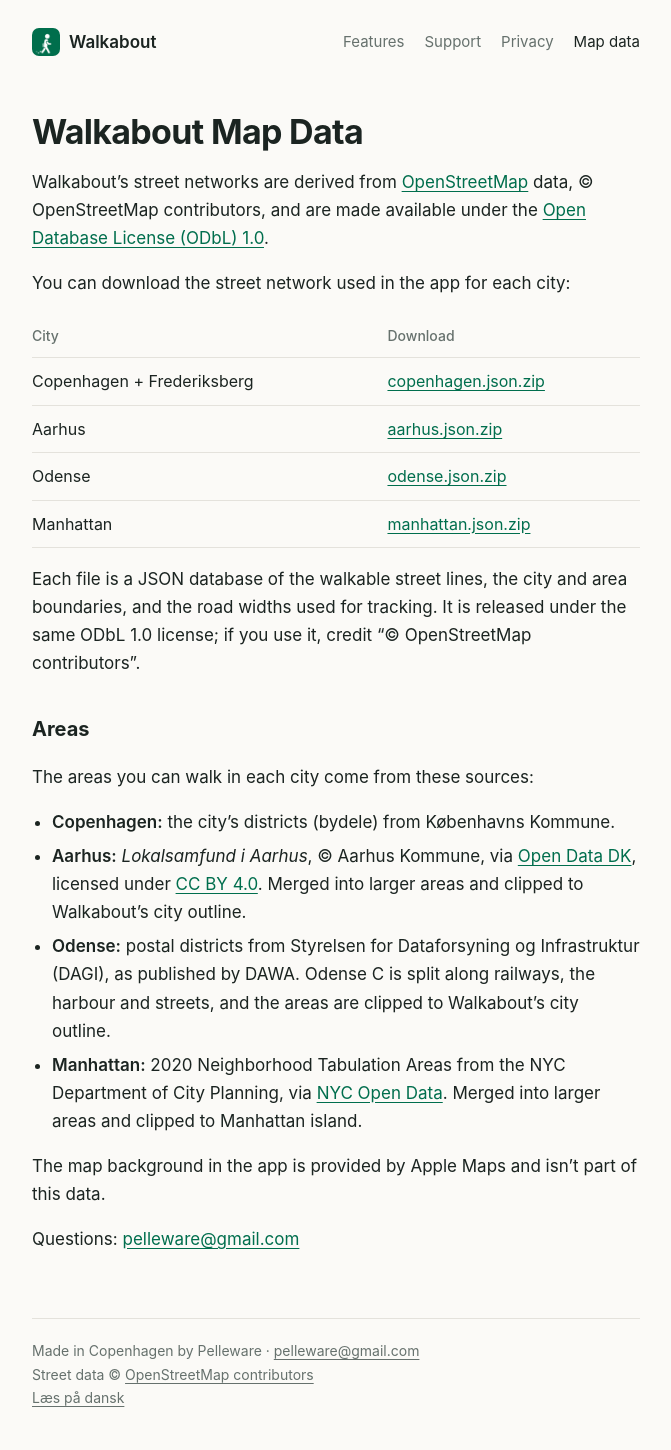
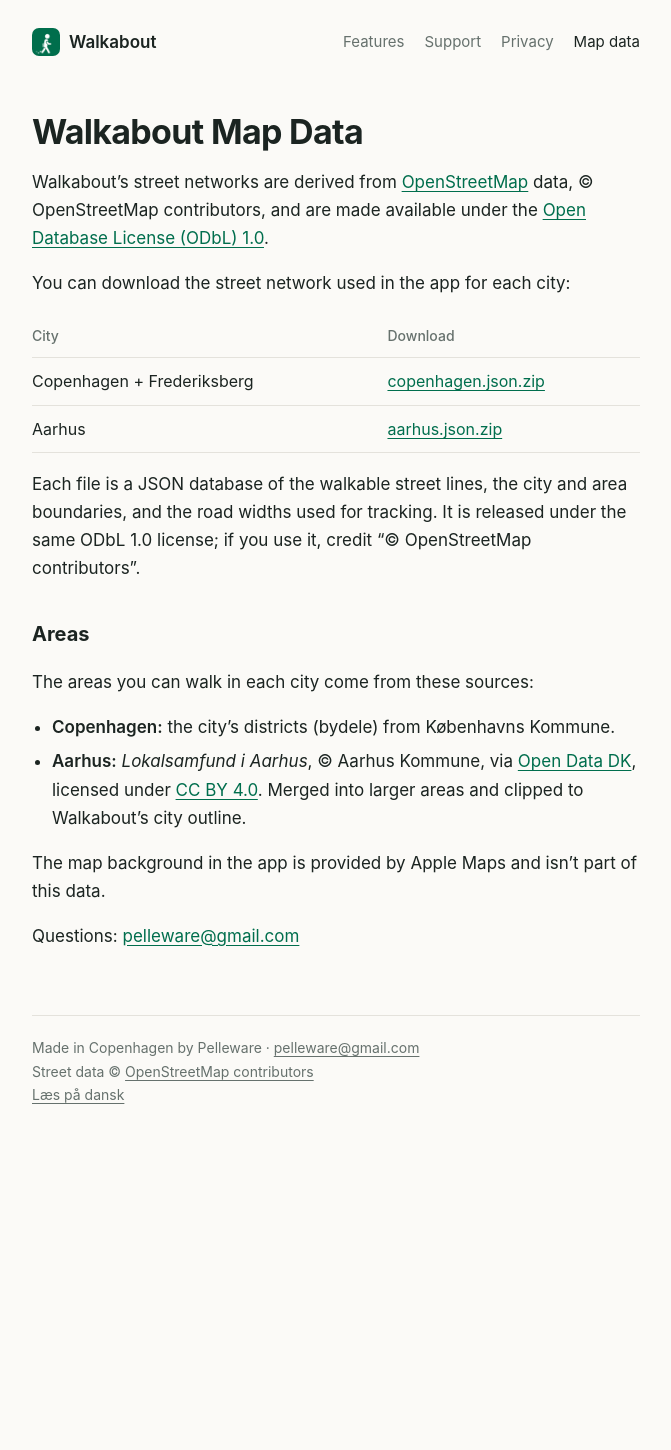
Before and after one commit to Pelleware/pelleware.github.io, a Jekyll site: the page built from map-data.md, in a window 1280 px wide. Shown: the whole page, without its empty margins (304-975 px from the left). Built offline with Jekyll 4.4.1, drawn with Linux system fonts in a browser that asks for light colours; our own code applies the rules of GitHub Pages for plain Markdown files; after the commit the page ends 1147 px from its top, so only the background shows below that.

Commit message:
Walkabout launches in Denmark: Features and map data list Copenhagen + Frederiksberg and Aarhus (English and Danish); the Odense and Manhattan downloads are gone until those cities ship
Co-Authored-By: Claude Opus 5.5 <noreply@anthropic.com>

```diff
--- a/map-data.md
+++ b/map-data.md
@@ -12,8 +12,6 @@ You can download the street network used in the app for each city:
 |---|---|
 | Copenhagen + Frederiksberg | [copenhagen.json.zip](data/copenhagen.json.zip) |
 | Aarhus | [aarhus.json.zip](data/aarhus.json.zip) |
-| Odense | [odense.json.zip](data/odense.json.zip) |
-| Manhattan | [manhattan.json.zip](data/manhattan.json.zip) |
 
 Each file is a JSON database of the walkable street lines, the city and area boundaries, and the road widths used for tracking. It is released under the same ODbL 1.0 license; if you use it, credit "© OpenStreetMap contributors".
 
@@ -23,8 +21,6 @@ The areas you can walk in each city come from these sources:
 
 - **Copenhagen:** the city's districts (bydele) from Københavns Kommune.
 - **Aarhus:** *Lokalsamfund i Aarhus*, © Aarhus Kommune, via [Open Data DK](https://www.opendata.dk/), licensed under [CC BY 4.0](https://creativecommons.org/licenses/by/4.0/). Merged into larger areas and clipped to Walkabout's city outline.
-- **Odense:** postal districts from Styrelsen for Dataforsyning og Infrastruktur (DAGI), as published by DAWA. Odense C is split along railways, the harbour and streets, and the areas are clipped to Walkabout's city outline.
-- **Manhattan:** 2020 Neighborhood Tabulation Areas from the NYC Department of City Planning, via [NYC Open Data](https://opendata.cityofnewyork.us/). Merged into larger areas and clipped to Manhattan island.
 
 The map background in the app is provided by Apple Maps and isn't part of this data.
 
```
Also changed, not shown: da/features.md (+1 -1 lines), da/map-data.md (+0 -4 lines), features.md (+1 -1 lines), 2 other files.
